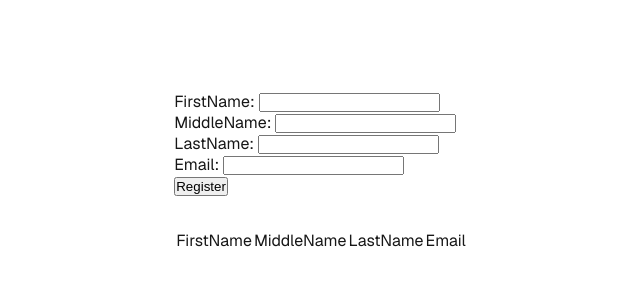
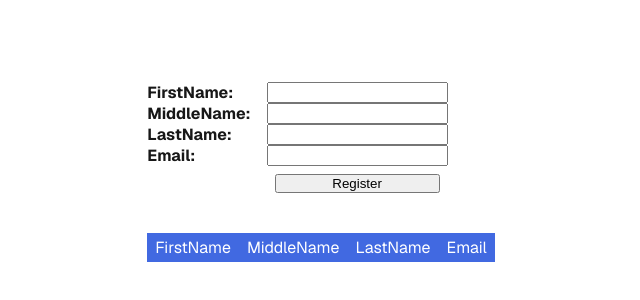
Before and after one commit to Zerq/WebshopGroupProject, a Next.js app in the folder app/: page / in a window 1280 px wide. Shown: the part 228-528 px from the top of the page, without its empty margins (319-959 px from the left). Built offline with nearby package versions, Linux system fonts and the light colour scheme.

Commit message:
just some styling

```diff
--- /dev/null
+++ b/app/src/app/compnents/UserRegister.module.css
@@ -0,0 +1,13 @@
+.FormStyle{
+    display: grid;
+    grid-template-columns: min-content max-content;
+    grid-row-start: 5 / span 2;
+
+    label {
+        font-weight: bolder;
+        margin-right: 1rem;
+    }
+    input[type=submit] {
+        margin: 0.5rem;
+    }
+}
--- a/app/src/app/compnents/UserRegister.tsx
+++ b/app/src/app/compnents/UserRegister.tsx
@@ -1,6 +1,7 @@
 import { useContext } from "react";
 import { AddUser } from "../eventsorucing/commands";
 import { EventContext } from "../eventProvider";
+import style from "./UserRegister.module.css";
 
 export default function UserRegister() {
     const eventCtx = useContext(EventContext);
@@ -20,11 +21,11 @@ export default function UserRegister() {
         }
     };
 
-    return <form action={formAction}>
-        <label htmlFor="FirstName">FirstName:</label>   <input id="FirstName" name="FirstName" /><br />
-        <label htmlFor="MiddleName">MiddleName:</label> <input id="MiddleName" name="MiddleName" /><br />
-        <label htmlFor="LastName">LastName:</label>     <input id="LastName" name="LastName" /><br />
-        <label htmlFor="Email">Email:</label>           <input type="email" id="Email" name="Email" /><br />
-        <input type="submit" value="Register" />
+    return <form className={style.FormStyle} action={formAction}>
+        <label htmlFor="FirstName">FirstName:</label>   <input id="FirstName" name="FirstName" />
+        <label htmlFor="MiddleName">MiddleName:</label> <input id="MiddleName" name="MiddleName" />
+        <label htmlFor="LastName">LastName:</label>     <input id="LastName" name="LastName" />
+        <label htmlFor="Email">Email:</label>           <input type="email" id="Email" name="Email" />
+        <div></div><input type="submit" value="Register" />
     </form>;
 }
--- a/app/src/app/page.module.css
+++ b/app/src/app/page.module.css
@@ -33,6 +33,22 @@
   gap: 32px;
   grid-row-start: 2;
 }
+
+.main table {
+  border:0;
+  border-collapse: collapse;
+}
+.main table  td{
+  padding-block: 0.25rem;
+  padding-inline: 0.5rem;
+
+  text-align: center;
+}
+.main table thead td {
+  background-color: royalblue;
+  color:white;
+}
+
 
 .main ol {
   font-family: var(--font-geist-mono);
```
